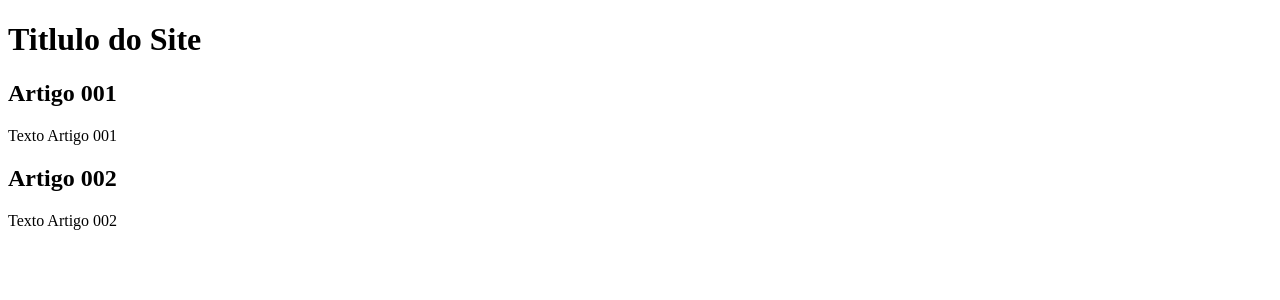
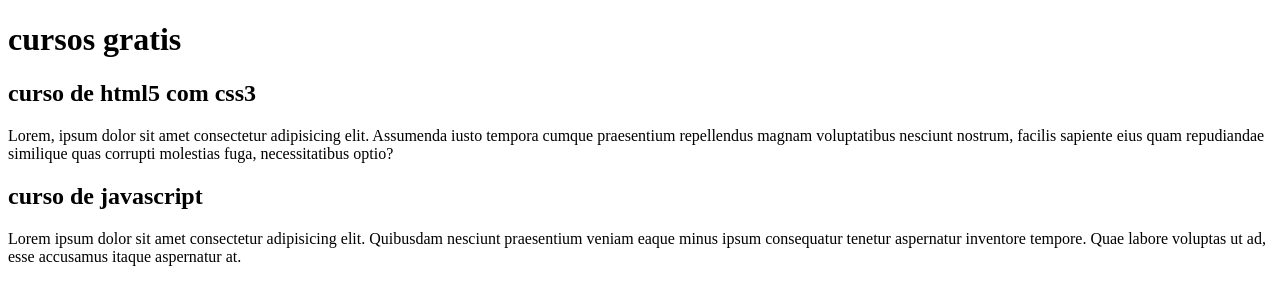
Before and after one commit to zZzGuii/projetosite, a plain HTML site: page index.html in a window 1280 px wide. Drawn offline with Linux system fonts and the light colour scheme.

Commit message:
comecei a escrever o conteudo

```diff
--- a/index.html
+++ b/index.html
@@ -8,15 +8,15 @@
 <body>
     <main>
         <header>
-            <h1>Titlulo do Site</h1>
+            <h1>cursos gratis</h1>
         </header>
         <article>
-            <h2>Artigo 001</h2>
-            <p>Texto Artigo 001</p>
+            <h2>curso de html5  com css3</h2>
+            <p>Lorem, ipsum dolor sit amet consectetur adipisicing elit. Assumenda iusto tempora cumque praesentium repellendus magnam voluptatibus nesciunt nostrum, facilis sapiente eius quam repudiandae similique quas corrupti molestias fuga, necessitatibus optio?</p>
         </article>
         <article>
-            <h2>Artigo 002</h2>
-            <p>Texto Artigo 002</p>
+            <h2>curso de javascript</h2>
+            <p>Lorem ipsum dolor sit amet consectetur adipisicing elit. Quibusdam nesciunt praesentium veniam eaque minus ipsum consequatur tenetur aspernatur inventore tempore. Quae labore voluptas ut ad, esse accusamus itaque aspernatur at.</p>
         </article>
     </main>
 </body>
```
